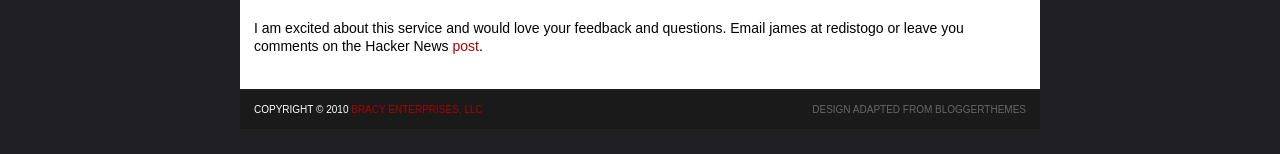
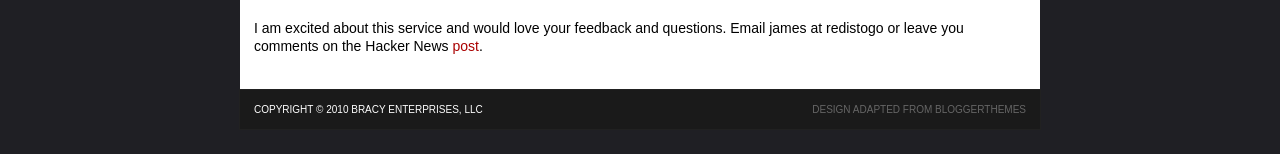
Before and after one commit to waratuman/blog.redistogo, a Jekyll site: the page built from index.html, in a window 1280 px wide. Shown: the part 545-699 px from the top of the page. Built offline with Jekyll 4.4.1, drawn with Linux system fonts in a browser that asks for light colours; Markdown is read by kramdown in place of the engine named in the settings; the list of posts is cut into pages by our own code; some of the changed lines change nothing that is shown.

Commit message:
remove footer link

```diff
--- a/_layouts/main.html
+++ b/_layouts/main.html
@@ -40,7 +40,7 @@
 
     <footer>
       <section class="left">
-        Copyright &copy; 2010 <a href="http://bracyent.com/">Bracy Enterprises, LLC</a>
+        Copyright &copy; 2010 Bracy Enterprises, LLC
       </section>
       <section class="right">
         Design adapted from <a href="http://www.bloggerthemes.net/2009/11/maxis.html">Bloggerthemes</a>
```
